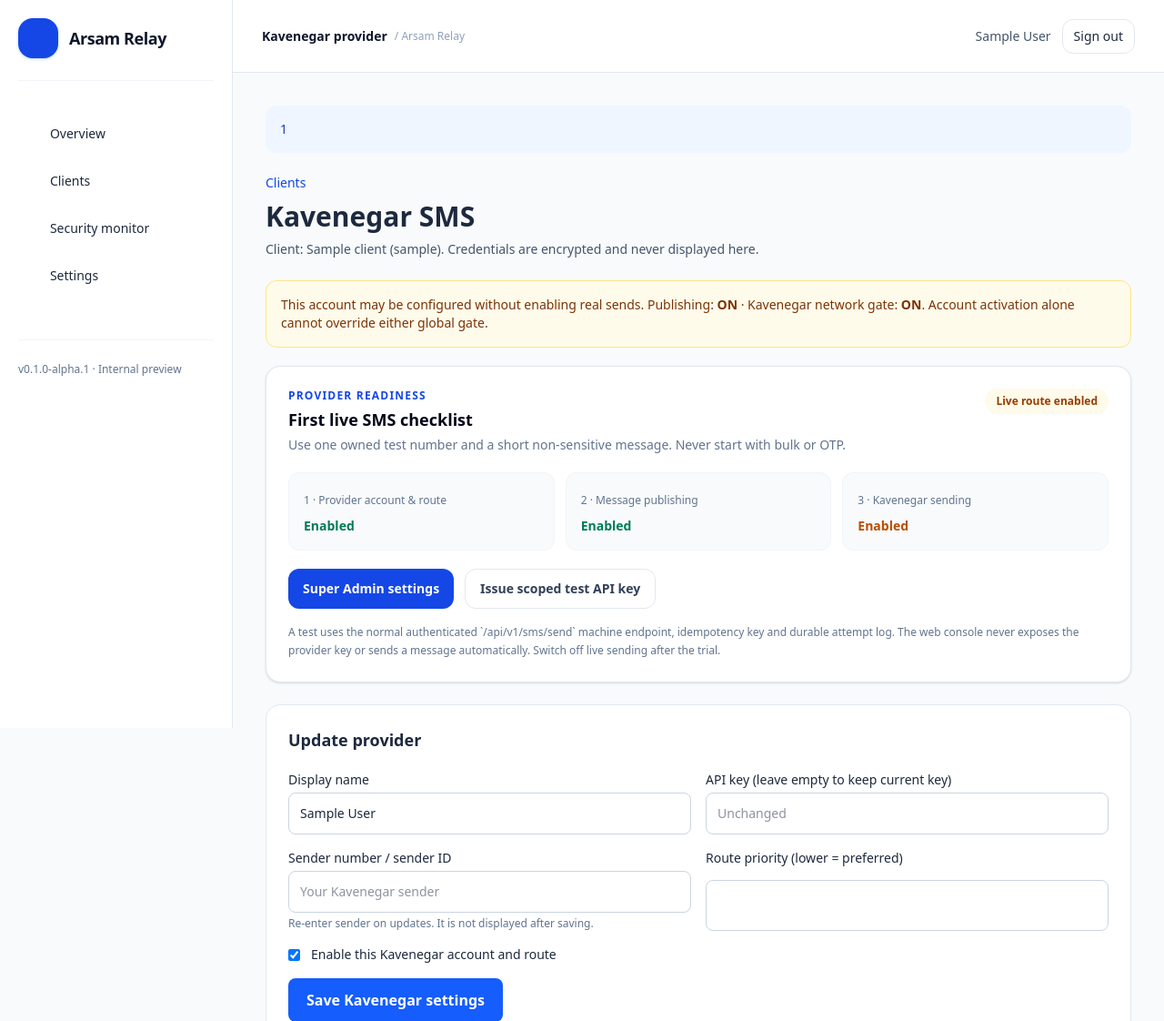
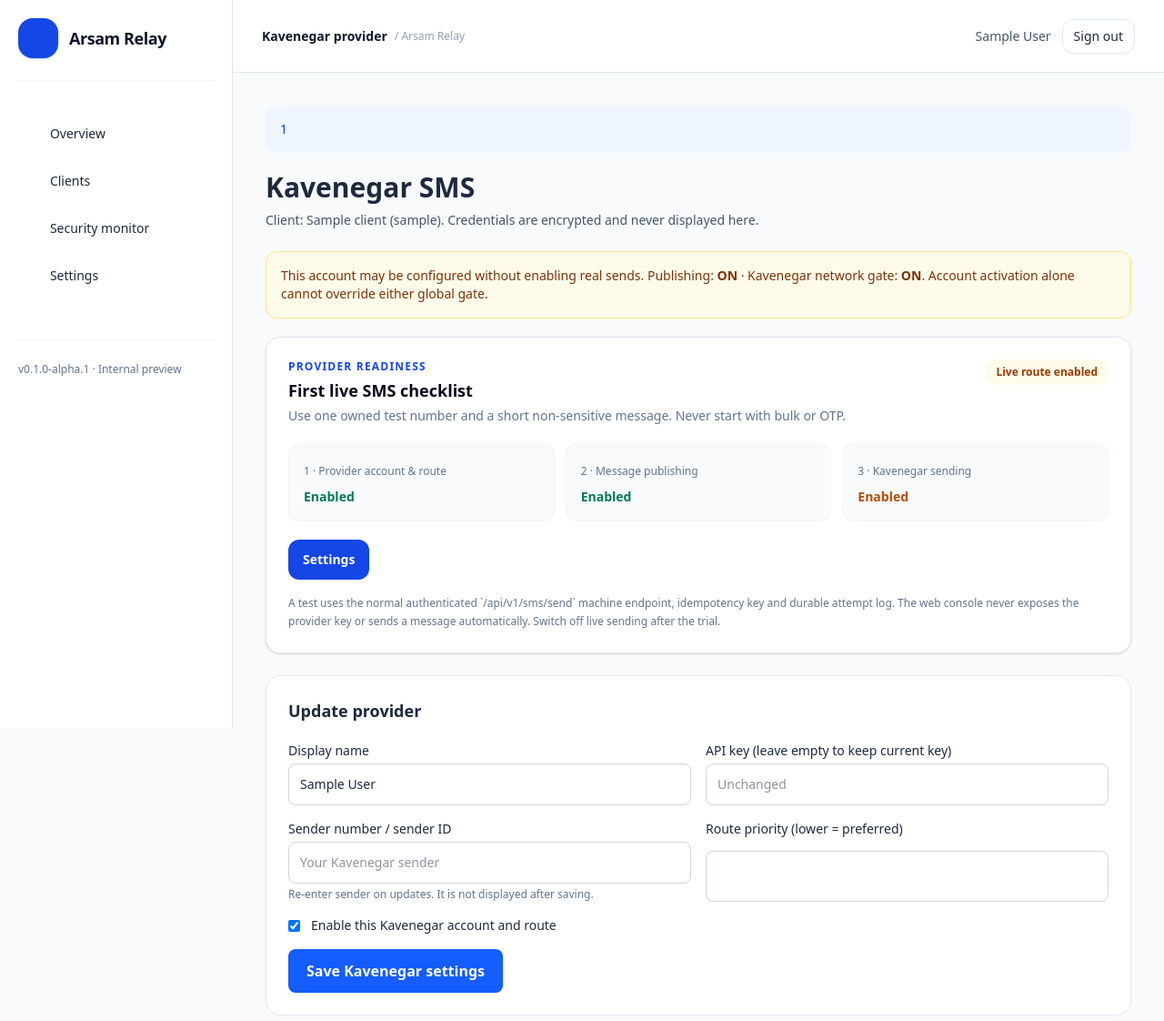
Before and after one commit to satrapit/arsamnet-relay, a Laravel app: template resources/views/admin/kavenegar.blade.php in a window 1280 px wide. Shown: the top 1122 px of the page at 91% size. Run offline with Laravel 12, Linux system fonts and the light colour scheme; a user stored in the database is signed in; tables that the repository leaves empty hold one stand-in row (values such as "Sample post"); the template is opened without the code that fills it: most values are stand-ins (such as "Sample title", 1, 10 or a date in 2020); style sheets or scripts are compiled from the project's sources; some libraries are stand-ins or nearby versions; some web fonts are replaced.

Commit message:
refactor(ui): link grouped Settings from navigation, dashboard and provider readiness

```diff
--- a/resources/views/admin/kavenegar.blade.php
+++ b/resources/views/admin/kavenegar.blade.php
@@ -46,7 +46,7 @@
     </div>
     <div class="mt-5 flex flex-wrap items-center gap-3">
         @can('feature-flags.write')
-            <a class="inline-flex min-h-11 items-center rounded-xl bg-blue-700 px-4 py-2 text-sm font-semibold text-white hover:bg-blue-800" href="{{ route('feature-flags.index') }}">Super Admin settings</a>
+            <a class="inline-flex min-h-11 items-center rounded-xl bg-blue-700 px-4 py-2 text-sm font-semibold text-white hover:bg-blue-800" href="{{ route('settings.index') }}">Settings</a>
         @endcan
         @unless($isClientSelfService)
             <a class="inline-flex min-h-11 items-center rounded-xl border border-slate-200 px-4 py-2 text-sm font-semibold text-slate-700 hover:bg-slate-50" href="{{ route('clients.index') }}">Issue scoped test API key</a>
```
